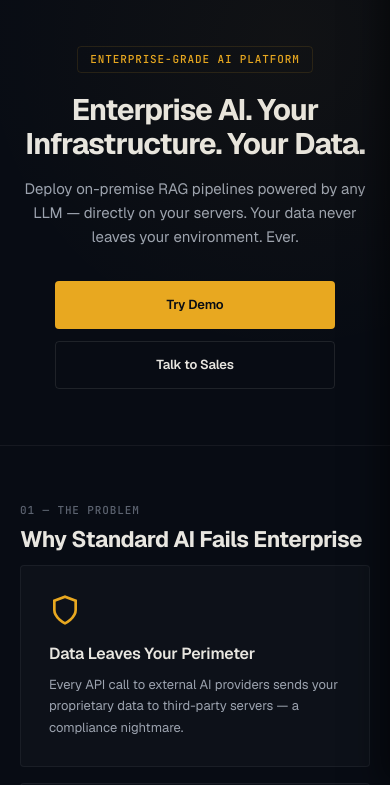
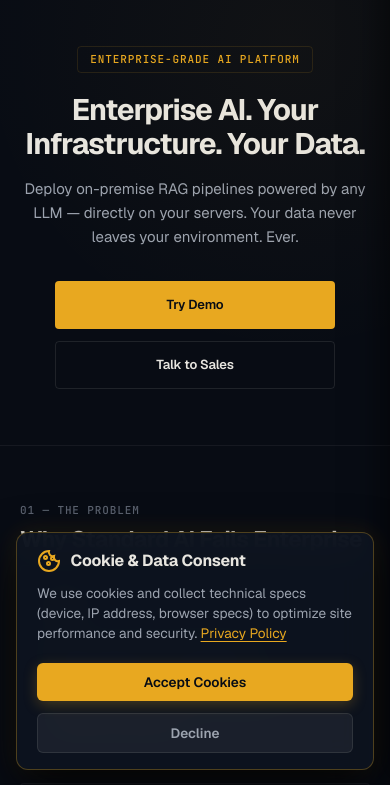
Before and after one commit to Sardorr555/landing_swipies, a plain HTML site: page index.html in a window 390 px wide. Shown: the part 58-843 px from the top of the page. Drawn offline with nearby package versions, Linux system fonts and the light colour scheme.

Commit message:
Fix internal CSS styles, SVG dimensions, and inline JS telemetry script in index.html

```diff
--- a/index.html
+++ b/index.html
@@ -1632,6 +1632,139 @@
 
       html {
         scroll-behavior: auto;
+      }
+    }
+
+    /* ===== COOKIE CONSENT BANNER ===== */
+    .cookie-banner {
+      position: fixed;
+      bottom: 24px;
+      right: 24px;
+      max-width: 440px;
+      width: calc(100% - 48px);
+      background: rgba(13, 19, 31, 0.96);
+      backdrop-filter: blur(16px);
+      -webkit-backdrop-filter: blur(16px);
+      border: 1px solid rgba(232, 168, 32, 0.3);
+      border-radius: 12px;
+      padding: 1.25rem 1.5rem;
+      box-shadow: 0 20px 50px rgba(0, 0, 0, 0.85), 0 0 25px rgba(232, 168, 32, 0.12);
+      z-index: 999999;
+      display: none;
+      opacity: 0;
+      transform: translateY(30px) scale(0.96);
+      transition: all 0.35s cubic-bezier(0.16, 1, 0.3, 1);
+    }
+
+    .cookie-banner.show {
+      display: block;
+      opacity: 1;
+      transform: translateY(0) scale(1);
+    }
+
+    .cookie-header {
+      display: flex;
+      align-items: center;
+      gap: 0.6rem;
+      margin-bottom: 0.6rem;
+    }
+
+    .cookie-icon {
+      width: 24px !important;
+      height: 24px !important;
+      min-width: 24px !important;
+      min-height: 24px !important;
+      max-width: 24px !important;
+      max-height: 24px !important;
+      color: var(--accent);
+      flex-shrink: 0;
+      display: inline-block;
+    }
+
+    .cookie-title {
+      font-size: 1rem;
+      font-weight: 700;
+      color: var(--text);
+      letter-spacing: -0.2px;
+    }
+
+    .cookie-text {
+      font-size: 0.85rem;
+      color: var(--text-secondary);
+      line-height: 1.5;
+      margin-bottom: 1.2rem;
+    }
+
+    .cookie-text a {
+      color: var(--accent);
+      text-decoration: underline;
+      text-underline-offset: 3px;
+      transition: color 0.15s;
+    }
+
+    .cookie-text a:hover {
+      color: #fff;
+    }
+
+    .cookie-actions {
+      display: flex;
+      align-items: center;
+      justify-content: flex-end;
+      gap: 0.75rem;
+    }
+
+    .cookie-btn {
+      padding: 8px 18px;
+      font-size: 0.85rem;
+      font-weight: 600;
+      border-radius: 6px;
+      cursor: pointer;
+      transition: all 0.2s cubic-bezier(0.16, 1, 0.3, 1);
+      border: none;
+    }
+
+    .cookie-btn-decline {
+      background: rgba(255, 255, 255, 0.06);
+      color: var(--text-secondary);
+      border: 1px solid var(--border2);
+    }
+
+    .cookie-btn-decline:hover {
+      background: rgba(255, 255, 255, 0.1);
+      color: var(--text);
+    }
+
+    .cookie-btn-accept {
+      background: var(--accent);
+      color: var(--bg);
+      box-shadow: 0 4px 14px rgba(232, 168, 32, 0.25);
+    }
+
+    .cookie-btn-accept:hover {
+      background: var(--accent-hover);
+      transform: translateY(-1px);
+      box-shadow: 0 6px 18px rgba(232, 168, 32, 0.35);
+    }
+
+    @media (max-width: 600px) {
+      .cookie-banner {
+        bottom: 16px;
+        left: 16px;
+        right: 16px;
+        width: auto;
+        max-width: none;
+        padding: 1rem 1.25rem;
+      }
+
+      .cookie-actions {
+        flex-direction: column-reverse;
+        align-items: stretch;
+      }
+
+      .cookie-btn {
+        text-align: center;
+        width: 100%;
+        padding: 10px;
       }
     }
   </style>
@@ -3141,7 +3274,70 @@ curl -fsSL https://raw.githubusercontent.com/Sardorr555/swipies__ai_/licence_v/i
         const hero = document.getElementById('hero');
         if (hero) hero.classList.add('visible');
       }, 100);
+
+      initCookieBanner();
     });
+
+    /* ===== COOKIE CONSENT & VISITOR TRACKING TELEMETRY ===== */
+    function getVisitorId() {
+      let vId = localStorage.getItem('swipies_visitor_id');
+      if (!vId) {
+        vId = 'v_' + Math.random().toString(36).substring(2, 11) + '_' + Date.now();
+        localStorage.setItem('swipies_visitor_id', vId);
+      }
+      return vId;
+    }
+
+    function trackVisitor(consentStatus) {
+      try {
+        const payload = {
+          visitor_id: getVisitorId(),
+          screen_res: window.screen ? `${window.screen.width}x${window.screen.height}` : '',
+          language: navigator.language || navigator.userLanguage || 'en',
+          timezone: (Intl && Intl.DateTimeFormat) ? Intl.DateTimeFormat().resolvedOptions().timeZone : '',
+          page_url: window.location.href,
+          referrer: document.referrer || 'Direct',
+          cookie_consent: consentStatus || 'accepted',
+          user_agent: navigator.userAgent
+        };
+
+        fetch('/api/visitors', {
+          method: 'POST',
+          headers: { 'Content-Type': 'application/json' },
+          body: JSON.stringify(payload)
+        }).catch(err => console.error('[Telemetry] Visitor tracking error:', err));
+      } catch (err) {
+        console.error('[Telemetry] Error preparing visitor data:', err);
+      }
+    }
+
+    window.handleCookieConsent = function(choice) {
+      localStorage.setItem('swipies_cookie_consent', choice);
+      const banner = document.getElementById('cookieBanner');
+      if (banner) {
+        banner.classList.remove('show');
+        setTimeout(() => { banner.style.display = 'none'; }, 350);
+      }
+      trackVisitor(choice);
+    };
+
+    function initCookieBanner() {
+      const consent = localStorage.getItem('swipies_cookie_consent');
+      const banner = document.getElementById('cookieBanner');
+
+      if (!consent) {
+        // New visitor: show cookie banner after 1s delay
+        setTimeout(() => {
+          if (banner) {
+            banner.style.display = 'block';
+            setTimeout(() => banner.classList.add('show'), 50);
+          }
+        }, 1000);
+      } else {
+        // Returning visitor: log visit automatically using saved preference
+        trackVisitor(consent);
+      }
+    }
 
     window.closeReferralBadge = function() {
       const badge = document.getElementById('referralBadge');
@@ -3181,7 +3377,7 @@ curl -fsSL https://raw.githubusercontent.com/Sardorr555/swipies__ai_/licence_v/i
   <!-- Cookie Consent Banner -->
   <div id="cookieBanner" class="cookie-banner" role="dialog" aria-live="polite">
     <div class="cookie-header">
-      <svg viewBox="0 0 24 24" fill="none" stroke="currentColor" stroke-width="2" class="cookie-icon"><path d="M12 2a10 10 0 1 0 10 10 4 4 0 0 1-5-5 4 4 0 0 1-5-5z"/><circle cx="8.5" cy="8.5" r="1.5"/><circle cx="11.5" cy="14.5" r="1.5"/><circle cx="15.5" cy="9.5" r="1.5"/></svg>
+      <svg width="24" height="24" viewBox="0 0 24 24" fill="none" stroke="currentColor" stroke-width="2" class="cookie-icon" style="width:24px; height:24px; min-width:24px; min-height:24px;"><path d="M12 2a10 10 0 1 0 10 10 4 4 0 0 1-5-5 4 4 0 0 1-5-5z"/><circle cx="8.5" cy="8.5" r="1.5"/><circle cx="11.5" cy="14.5" r="1.5"/><circle cx="15.5" cy="9.5" r="1.5"/></svg>
       <div class="cookie-title" data-i18n="cookie_title">Cookie & Data Consent</div>
     </div>
     <div class="cookie-text">
```
